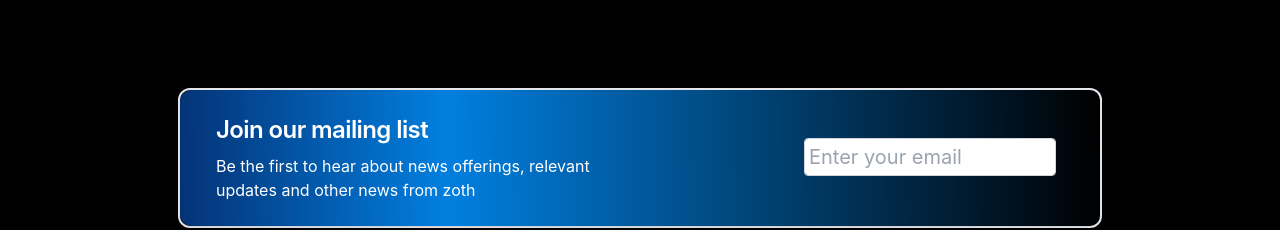
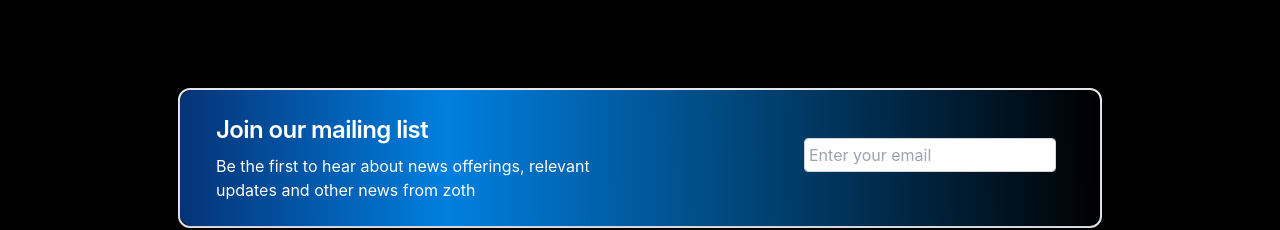
Before and after one commit to 0xZothio/landing_page_v1, a React (Create React App) app: page / in a window 1280 px wide. Shown: the part 6740-6970 px from the top of the page. Built offline with nearby package versions, Linux system fonts and the light colour scheme.

Commit message:
newsletter size fix

```diff
--- a/src/components/mynews.js
+++ b/src/components/mynews.js
@@ -27,7 +27,7 @@
                 <div className="flex flex-row mt-6">
                   <input
                     type="text"
-                    className="form-control block w-8/12 p-1 mx-auto lg:ml-40 md:ml-28  mb-2 md:mb-0 md:mr-2 text-xl font-normal text-gray-700 bg-white bg-clip-padding border border-solid border-gray-300 rounded transition ease-in-out m-0 focus:text-gray-700 focus:bg-white focus:border-blue-600 focus:outline-none"
+                    className="form-control block w-8/12 p-1 mx-auto lg:ml-40 md:ml-28  mb-2 md:mb-0 md:mr-2 text-base font-normal text-gray-700 bg-white bg-clip-padding border border-solid border-gray-300 rounded transition ease-in-out m-0 focus:text-gray-700 focus:bg-white focus:border-blue-600 focus:outline-none"
                     placeholder="Enter your email"
                   />
                   {/* <button
```
